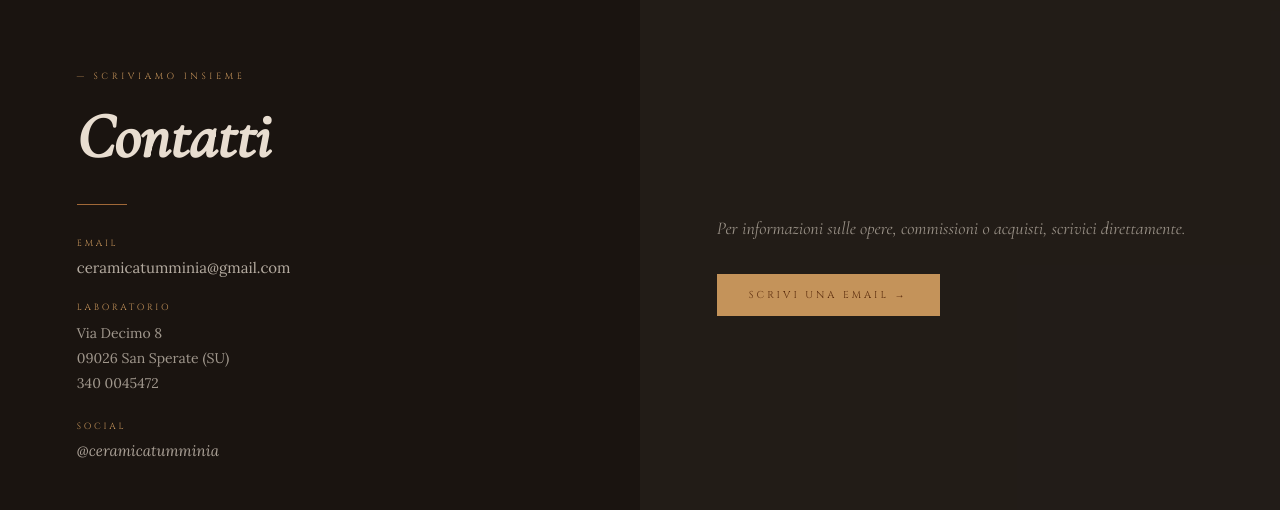
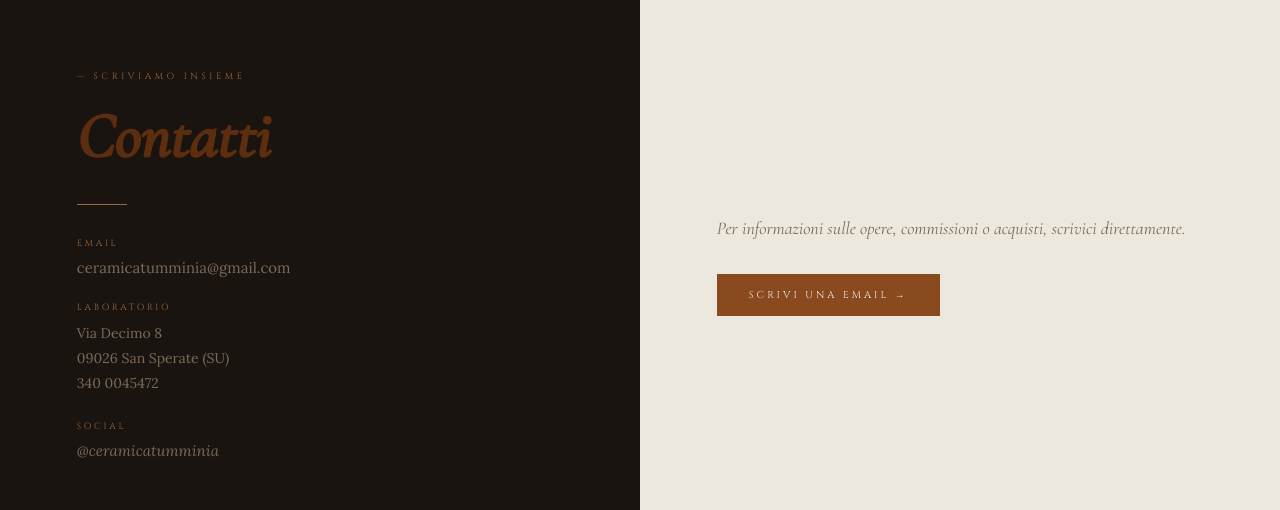
Before and after one commit to ceramicatumminia/ceramica-bruna-tumminia, a Next.js app: page /contatti in a window 1280 px wide. Shown: the part 244-754 px from the top of the page. Built offline with nearby package versions, Linux system fonts and the light colour scheme; no server answers; the database is empty.

Commit message:
dark mode: colori CSS vars su tutti i componenti

```diff
--- a/app/contatti/page.tsx
+++ b/app/contatti/page.tsx
@@ -6,25 +6,25 @@ export default function ContattiPage() {
       <Header />
       <main style={{minHeight:'80vh',background:'var(--ink)',display:'grid',gridTemplateColumns:'repeat(auto-fit,minmax(280px,1fr))'}}>
         <div style={{padding:'clamp(48px,8vw,100px) clamp(24px,6vw,80px)',display:'flex',flexDirection:'column',justifyContent:'center'}}>
-          <div style={{fontFamily:'Cinzel,serif',fontSize:'9px',letterSpacing:'0.4em',textTransform:'uppercase',color:'#c4935a',marginBottom:'20px'}}>— Scriviamo insieme</div>
-          <h1 style={{fontFamily:'Cormorant Garamond,serif',fontStyle:'italic',fontSize:'clamp(40px,5vw,70px)',color:'#e8ddd0',lineHeight:'1.1',marginBottom:'32px'}}>Contatti</h1>
+          <div style={{fontFamily:'Cinzel,serif',fontSize:'9px',letterSpacing:'0.4em',textTransform:'uppercase',color:'var(--bronze)',marginBottom:'20px'}}>— Scriviamo insieme</div>
+          <h1 style={{fontFamily:'Cormorant Garamond,serif',fontStyle:'italic',fontSize:'clamp(40px,5vw,70px)',color:'var(--terra-dark)',lineHeight:'1.1',marginBottom:'32px'}}>Contatti</h1>
           <div style={{width:'50px',height:'0.5px',background:'var(--bronze)',margin:'0 0 32px'}}></div>
           <div style={{marginBottom:'24px'}}>
-            <div style={{fontFamily:'Cinzel,serif',fontSize:'9px',letterSpacing:'0.3em',textTransform:'uppercase',color:'#c4935a',marginBottom:'8px'}}>Email</div>
-            <a href="mailto:ceramicatumminia@gmail.com" style={{fontFamily:'Lora,serif',fontSize:'15px',color:'rgba(232,221,208,0.75)',textDecoration:'none'}}>ceramicatumminia@gmail.com</a>
+            <div style={{fontFamily:'Cinzel,serif',fontSize:'9px',letterSpacing:'0.3em',textTransform:'uppercase',color:'var(--bronze)',marginBottom:'8px'}}>Email</div>
+            <a href="mailto:ceramicatumminia@gmail.com" style={{fontFamily:'Lora,serif',fontSize:'15px',color:'var(--text-muted)',textDecoration:'none'}}>ceramicatumminia@gmail.com</a>
           </div>
           <div style={{marginBottom:'24px'}}>
-            <div style={{fontFamily:'Cinzel,serif',fontSize:'9px',letterSpacing:'0.3em',textTransform:'uppercase',color:'#c4935a',marginBottom:'8px'}}>Laboratorio</div>
-            <p style={{fontFamily:'Lora,serif',fontSize:'14px',color:'rgba(232,221,208,0.65)',lineHeight:'1.8'}}>Via Decimo 8<br/>09026 San Sperate (SU)<br/>340 0045472</p>
+            <div style={{fontFamily:'Cinzel,serif',fontSize:'9px',letterSpacing:'0.3em',textTransform:'uppercase',color:'var(--bronze)',marginBottom:'8px'}}>Laboratorio</div>
+            <p style={{fontFamily:'Lora,serif',fontSize:'14px',color:'var(--text-muted)',lineHeight:'1.8'}}>Via Decimo 8<br/>09026 San Sperate (SU)<br/>340 0045472</p>
           </div>
           <div>
-            <div style={{fontFamily:'Cinzel,serif',fontSize:'9px',letterSpacing:'0.3em',textTransform:'uppercase',color:'#c4935a',marginBottom:'8px'}}>Social</div>
-            <a href="https://instagram.com/ceramicatumminia" target="_blank" rel="noreferrer" style={{fontFamily:'Lora,serif',fontStyle:'italic',fontSize:'15px',color:'rgba(232,221,208,0.7)',textDecoration:'none'}}>@ceramicatumminia</a>
+            <div style={{fontFamily:'Cinzel,serif',fontSize:'9px',letterSpacing:'0.3em',textTransform:'uppercase',color:'var(--bronze)',marginBottom:'8px'}}>Social</div>
+            <a href="https://instagram.com/ceramicatumminia" target="_blank" rel="noreferrer" style={{fontFamily:'Lora,serif',fontStyle:'italic',fontSize:'15px',color:'var(--text-muted)',textDecoration:'none'}}>@ceramicatumminia</a>
           </div>
         </div>
-        <div style={{padding:'clamp(48px,8vw,100px) clamp(24px,6vw,80px)',background:'rgba(232,221,208,0.04)',display:'flex',flexDirection:'column',justifyContent:'center'}}>
-          <p style={{fontFamily:'Cormorant Garamond,serif',fontStyle:'italic',fontSize:'18px',color:'rgba(232,221,208,0.6)',marginBottom:'32px',lineHeight:'1.6'}}>Per informazioni sulle opere, commissioni o acquisti, scrivici direttamente.</p>
-          <a href="mailto:ceramicatumminia@gmail.com" style={{display:'inline-flex',alignItems:'center',gap:'10px',fontFamily:'Cinzel,serif',fontSize:'10px',letterSpacing:'0.3em',textTransform:'uppercase',color:'var(--terra-dark)',background:'var(--bronze-light)',border:'none',padding:'14px 32px',textDecoration:'none',width:'fit-content'}}>Scrivi una email →</a>
+        <div style={{padding:'clamp(48px,8vw,100px) clamp(24px,6vw,80px)',background:'var(--cream2)',display:'flex',flexDirection:'column',justifyContent:'center'}}>
+          <p style={{fontFamily:'Cormorant Garamond,serif',fontStyle:'italic',fontSize:'18px',color:'var(--text-muted)',marginBottom:'32px',lineHeight:'1.6'}}>Per informazioni sulle opere, commissioni o acquisti, scrivici direttamente.</p>
+          <a href="mailto:ceramicatumminia@gmail.com" style={{display:'inline-flex',alignItems:'center',gap:'10px',fontFamily:'Cinzel,serif',fontSize:'10px',letterSpacing:'0.3em',textTransform:'uppercase',color:'var(--cream)',background:'var(--terra)',border:'none',padding:'14px 32px',textDecoration:'none',width:'fit-content'}}>Scrivi una email →</a>
         </div>
       </main>
     </>
--- a/styles/globals.css
+++ b/styles/globals.css
@@ -27,8 +27,8 @@
   --terra-dark: #e8d8c0;
   --bronze: #a07850;
   --bronze-light: #c4935a;
-  --ink: #e8e2d9;
-  --ink-soft: #2a2218;
+  --ink: #1a1710;
+  --ink-soft: #242018;
   --text-body: #e8e2d9;
   --text-muted: #a89880;
   --text-pale: #6a5e50;
@@ -99,3 +99,15 @@ body {
     padding: 24px 16px !important;
   }
 }
+
+/* Dark mode: sections that use var(--ink) as background */
+[data-theme="dark"] section[style*="var(--ink)"],
+[data-theme="dark"] main[style*="var(--ink)"],
+[data-theme="dark"] div[style*="var(--ink)"] {
+  border: 0.5px solid rgba(160,104,56,0.1);
+}
+
+/* Smooth transitions for all elements */
+*, *::before, *::after {
+  transition: background-color 0.3s ease, color 0.3s ease, border-color 0.3s ease;
+}
```
Also changed, not shown: app/artista/page.tsx (+4 -4 lines), components/home/ContattiStrip.tsx (+10 -10 lines).
